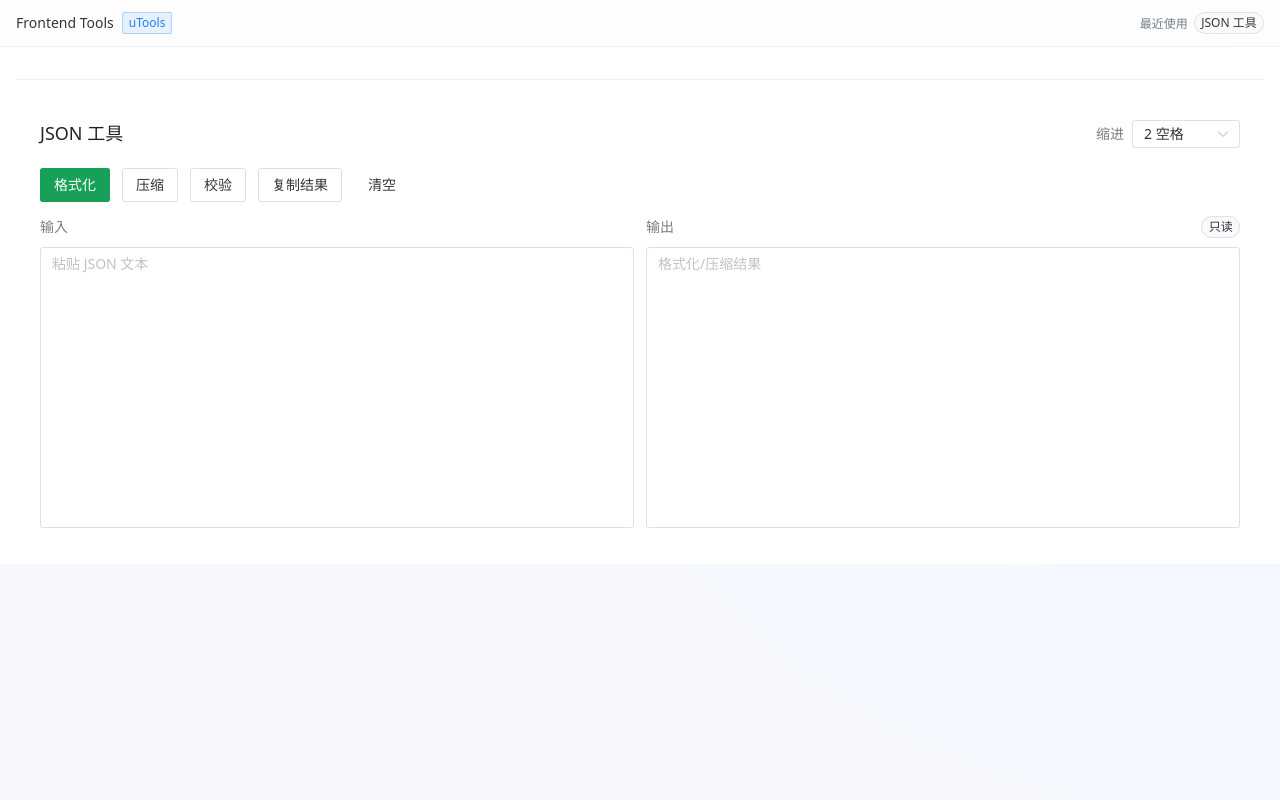
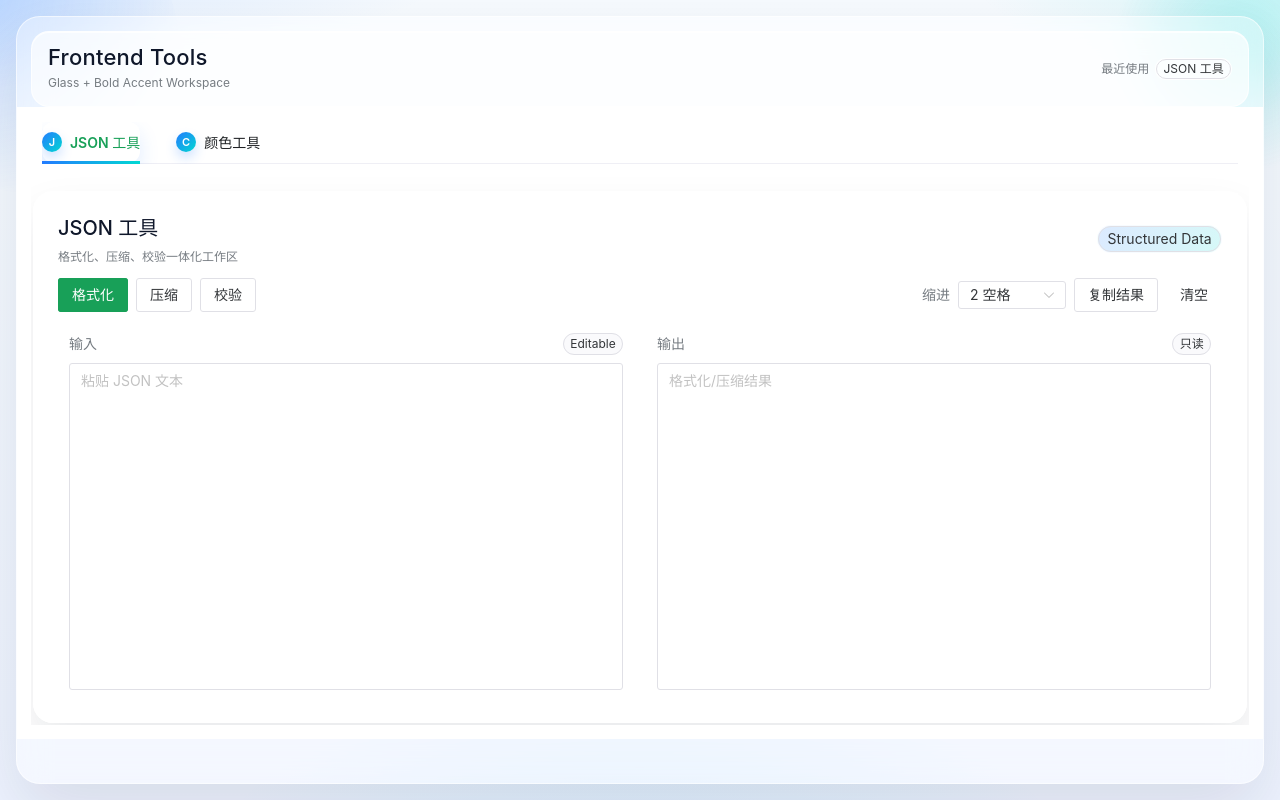
Before and after one commit to suyh1/frontend-tools-utools, a Vue app: page / in a window 1280 px wide. Built offline with nearby package versions, Linux system fonts and the light colour scheme.

Commit message:
feat: refresh ui with modern glass accent design

```diff
--- a/src/app/ToolShell.vue
+++ b/src/app/ToolShell.vue
@@ -53,67 +53,256 @@ onMounted(() => {
 
 <template>
   <n-config-provider>
-    <n-layout class="tool-shell">
-      <n-layout-header bordered class="tool-shell__header">
-        <n-flex justify="space-between" align="center">
-          <n-flex align="center" :size="8">
-            <n-text strong>Frontend Tools</n-text>
-            <n-tag size="small" type="info">uTools</n-tag>
-          </n-flex>
-          <n-flex align="center" :size="6">
+    <div class="tool-shell fade-up-enter-active">
+      <div class="tool-shell__orb tool-shell__orb--left" />
+      <div class="tool-shell__orb tool-shell__orb--right" />
+
+      <n-layout class="tool-shell__layout" :native-scrollbar="false">
+        <n-layout-header class="tool-shell__header">
+          <div class="tool-shell__header-card">
+            <n-flex justify="space-between" align="center" :wrap="false" class="tool-shell__header-row">
+              <div class="tool-shell__brand">
+                <n-text class="tool-shell__title" strong>Frontend Tools</n-text>
+                <n-text depth="3" class="tool-shell__subtitle">Glass + Bold Accent Workspace</n-text>
+              </div>
+
+              <n-flex align="center" :size="6" class="tool-shell__recent">
                 <n-text depth="3" class="tool-shell__recent-label">最近使用</n-text>
-            <n-tag v-for="name in recentToolNames" :key="name" size="small" round>
+                <n-tag v-for="name in recentToolNames" :key="name" size="small" round class="tool-shell__recent-tag">
                   {{ name }}
                 </n-tag>
               </n-flex>
             </n-flex>
+          </div>
         </n-layout-header>
 
         <n-layout-content class="tool-shell__content">
-        <n-tabs v-model:value="activeToolId" type="line" animated @update:value="handleToolChange">
-          <n-tab-pane v-for="tool in sortedTools" :key="tool.id" :name="tool.id" :tab="tool.name" />
+          <div class="tool-shell__tabs-wrap">
+            <n-tabs
+              v-model:value="activeToolId"
+              type="line"
+              animated
+              class="tool-shell__tabs"
+              @update:value="handleToolChange"
+            >
+              <n-tab-pane v-for="tool in sortedTools" :key="tool.id" :name="tool.id">
+                <template #tab>
+                  <span class="tool-shell__tab-label">
+                    <span class="tool-shell__tab-icon">{{ tool.icon }}</span>
+                    <span>{{ tool.name }}</span>
+                  </span>
+                </template>
+              </n-tab-pane>
             </n-tabs>
+          </div>
 
-        <div class="tool-shell__panel">
+          <transition name="panel-fade" mode="out-in">
+            <div class="tool-shell__panel" :key="activeToolId">
               <component :is="activeTool.component" v-if="activeTool" />
               <n-empty v-else description="未找到对应工具" />
             </div>
+          </transition>
         </n-layout-content>
       </n-layout>
+    </div>
   </n-config-provider>
 </template>
 
 <style scoped>
 .tool-shell {
+  position: relative;
   min-height: 100vh;
-  background: radial-gradient(circle at top right, #e7f2ff, #f5f8ff 45%, #f6f8fb 75%);
+  padding: 16px;
+  overflow: hidden;
+}
+
+.tool-shell__layout {
+  position: relative;
+  min-height: calc(100vh - 32px);
+  background: rgb(255 255 255 / 34%);
+  border: 1px solid rgb(255 255 255 / 58%);
+  border-radius: 24px;
+  box-shadow: 0 28px 68px rgb(15 23 42 / 11%);
+  backdrop-filter: blur(16px);
+}
+
+.tool-shell__orb {
+  position: absolute;
+  border-radius: 999px;
+  filter: blur(0);
+  pointer-events: none;
+  opacity: 0.65;
+}
+
+.tool-shell__orb--left {
+  top: -96px;
+  left: -110px;
+  width: 290px;
+  height: 290px;
+  background: radial-gradient(circle at 32% 32%, rgb(36 123 255 / 36%), transparent 72%);
+}
+
+.tool-shell__orb--right {
+  top: -78px;
+  right: -84px;
+  width: 250px;
+  height: 250px;
+  background: radial-gradient(circle at 50% 50%, rgb(0 216 210 / 34%), transparent 72%);
 }
 
 .tool-shell__header {
-  padding: 12px 16px;
-  background-color: rgb(255 255 255 / 86%);
-  backdrop-filter: blur(3px);
+  padding: 14px 14px 0;
+  background: transparent;
 }
 
-.tool-shell__content {
-  padding: 12px 16px 16px;
+.tool-shell__header-card {
+  border-radius: 18px;
+  padding: 14px 16px;
+  background: rgb(255 255 255 / 66%);
+  border: 1px solid rgb(255 255 255 / 72%);
+  box-shadow: inset 0 1px 0 rgb(255 255 255 / 78%);
 }
 
-.tool-shell__panel {
-  margin-top: 8px;
+.tool-shell__header-row {
+  gap: 10px;
+}
+
+.tool-shell__brand {
+  display: flex;
+  flex-direction: column;
+}
+
+.tool-shell__title {
+  font-size: 22px;
+  line-height: 1.08;
+  letter-spacing: 0.01em;
+  color: #0f172a;
+}
+
+.tool-shell__subtitle {
+  font-size: 12px;
+  margin-top: 4px;
+}
+
+.tool-shell__recent {
+  row-gap: 6px;
 }
 
 .tool-shell__recent-label {
   font-size: 12px;
 }
 
-@media (max-width: 720px) {
-  .tool-shell__header {
-    padding: 10px 12px;
+.tool-shell__recent-tag {
+  border: 1px solid rgb(255 255 255 / 80%);
+  background: rgb(255 255 255 / 62%);
 }
 
 .tool-shell__content {
-    padding: 10px 12px 14px;
+  padding: 10px 14px 14px;
+}
+
+.tool-shell__tabs-wrap {
+  border-radius: 16px;
+  border: 1px solid rgb(255 255 255 / 68%);
+  background: rgb(255 255 255 / 56%);
+  box-shadow: inset 0 1px 0 rgb(255 255 255 / 82%);
+  padding: 4px 10px 0;
+}
+
+.tool-shell__tab-label {
+  display: inline-flex;
+  align-items: center;
+  gap: 8px;
+  font-weight: 600;
+}
+
+.tool-shell__tab-icon {
+  width: 20px;
+  height: 20px;
+  border-radius: 999px;
+  display: inline-flex;
+  align-items: center;
+  justify-content: center;
+  font-size: 11px;
+  color: #fff;
+  background: linear-gradient(135deg, #247bff, #00d8d2);
+  box-shadow: 0 6px 12px rgb(36 123 255 / 22%);
+}
+
+.tool-shell__panel {
+  margin-top: 12px;
+  padding: 2px;
+  border-radius: 20px;
+}
+
+.tool-shell__tabs :deep(.n-tabs-nav) {
+  margin-bottom: 0;
+}
+
+.tool-shell__tabs :deep(.n-tabs-nav-scroll-content) {
+  gap: 4px;
+}
+
+.tool-shell__tabs :deep(.n-tabs-tab) {
+  margin-right: 0;
+  border-radius: 12px;
+  transition: all 220ms ease;
+}
+
+.tool-shell__tabs :deep(.n-tabs-tab.n-tabs-tab--active) {
+  background: rgb(255 255 255 / 70%);
+  box-shadow: 0 10px 20px rgb(36 123 255 / 14%);
+}
+
+.tool-shell__tabs :deep(.n-tabs-bar) {
+  background: linear-gradient(120deg, #247bff, #00d8d2);
+  height: 3px;
+  border-radius: 999px;
+}
+
+.panel-fade-enter-active,
+.panel-fade-leave-active {
+  transition: opacity 220ms ease, transform 220ms ease;
+}
+
+.panel-fade-enter-from,
+.panel-fade-leave-to {
+  opacity: 0;
+  transform: translateY(6px);
+}
+
+@media (max-width: 880px) {
+  .tool-shell {
+    padding: 10px;
+  }
+
+  .tool-shell__layout {
+    min-height: calc(100vh - 20px);
+    border-radius: 18px;
+  }
+
+  .tool-shell__header {
+    padding: 10px 10px 0;
+  }
+
+  .tool-shell__header-card {
+    padding: 12px;
+  }
+
+  .tool-shell__title {
+    font-size: 18px;
+  }
+
+  .tool-shell__subtitle {
+    display: none;
+  }
+
+  .tool-shell__recent {
+    display: none;
+  }
+
+  .tool-shell__content {
+    padding: 10px;
   }
 }
 </style>
--- a/src/main.css
+++ b/src/main.css
@@ -1,11 +1,16 @@
 :root {
-  font-family: "Avenir Next", "SF Pro Text", "PingFang SC", "Noto Sans SC", sans-serif;
-  color: #1f2937;
-  line-height: 1.5;
-  font-synthesis: none;
-  text-rendering: optimizelegibility;
-  -webkit-font-smoothing: antialiased;
-  -moz-osx-font-smoothing: grayscale;
+  --font-sans: "Avenir Next", "SF Pro Text", "PingFang SC", "Noto Sans SC", sans-serif;
+  --font-mono: "JetBrains Mono", "SF Mono", "Menlo", "Consolas", monospace;
+  --bg-base: #eef3ff;
+  --bg-secondary: #f7fbff;
+  --text-primary: #0f172a;
+  --text-secondary: #334155;
+  --glass-bg: rgb(255 255 255 / 64%);
+  --glass-border: rgb(255 255 255 / 72%);
+  --glass-shadow: 0 24px 56px rgb(15 23 42 / 10%);
+  --accent-start: #247bff;
+  --accent-end: #00d8d2;
+  --accent-gradient: linear-gradient(125deg, var(--accent-start), var(--accent-end));
 }
 
 * {
@@ -21,10 +26,29 @@ body,
 
 body {
   min-height: 100vh;
+  font-family: var(--font-sans);
+  line-height: 1.5;
+  color: var(--text-primary);
+  font-synthesis: none;
+  text-rendering: optimizelegibility;
+  -webkit-font-smoothing: antialiased;
+  -moz-osx-font-smoothing: grayscale;
   background:
-    radial-gradient(circle at 5% 5%, rgb(58 122 254 / 10%), transparent 30%),
-    radial-gradient(circle at 85% 10%, rgb(0 194 168 / 12%), transparent 35%),
-    #f5f7fb;
+    radial-gradient(1200px 420px at -8% -18%, rgb(36 123 255 / 24%), transparent 56%),
+    radial-gradient(860px 420px at 108% -12%, rgb(0 216 210 / 21%), transparent 52%),
+    radial-gradient(760px 460px at 50% 118%, rgb(56 189 248 / 14%), transparent 62%),
+    linear-gradient(180deg, var(--bg-secondary) 0%, var(--bg-base) 100%);
+  background-attachment: fixed;
+}
+
+code,
+pre,
+textarea {
+  font-family: var(--font-mono);
+}
+
+::selection {
+  background: rgb(36 123 255 / 22%);
 }
 
 ::-webkit-scrollbar {
@@ -32,8 +56,28 @@ body {
   height: 10px;
 }
 
+::-webkit-scrollbar-track {
+  background: rgb(255 255 255 / 42%);
+}
+
 ::-webkit-scrollbar-thumb {
   border-radius: 999px;
-  border: 2px solid #f5f7fb;
-  background: rgb(15 23 42 / 25%);
+  border: 2px solid rgb(255 255 255 / 48%);
+  background: linear-gradient(180deg, rgb(36 123 255 / 62%), rgb(0 216 210 / 62%));
 }
+
+.fade-up-enter-active {
+  animation: fade-up 260ms cubic-bezier(0.22, 1, 0.36, 1);
+}
+
+@keyframes fade-up {
+  from {
+    transform: translateY(8px);
+    opacity: 0;
+  }
+
+  to {
+    transform: translateY(0);
+    opacity: 1;
+  }
+}
--- a/src/tools/color/ColorTool.vue
+++ b/src/tools/color/ColorTool.vue
@@ -46,26 +46,32 @@ async function handleCopyGradient() {
 </script>
 
 <template>
-  <n-card title="颜色工具" :bordered="false" class="color-tool">
-    <template #header-extra>
+  <n-card :bordered="false" class="color-tool">
+    <div class="color-tool__hero">
+      <div>
+        <n-text class="color-tool__title" strong>颜色工具</n-text>
+        <n-text depth="3" class="color-tool__subtitle">颜色转换、渐变生成与可访问性检测</n-text>
+      </div>
       <n-space :size="8">
         <n-button size="small" @click="handleCopyGradient" data-testid="color-copy-gradient">复制渐变 CSS</n-button>
         <n-button size="small" quaternary @click="resetAll" data-testid="color-reset">重置</n-button>
       </n-space>
-    </template>
+    </div>
 
-    <n-space vertical :size="14">
-      <section>
+    <section class="color-section">
+      <div class="color-section__head">
         <n-text depth="3">输入颜色</n-text>
+        <n-tag round>Multi Format</n-tag>
+      </div>
+
       <n-input
         v-model:value="sourceInput"
         placeholder="支持 #HEX / rgb() / hsl()"
         data-testid="color-source-input"
       />
-        <n-alert v-if="sourceInvalid" type="error" title="颜色格式无效" style="margin-top: 8px" />
-      </section>
+      <n-alert v-if="sourceInvalid" type="error" title="颜色格式无效" class="color-section__alert" />
 
-      <n-grid :cols="3" :x-gap="10" :y-gap="10" class="color-tool__grid">
+      <n-grid :cols="3" :x-gap="10" :y-gap="10" class="color-tool__convert-grid">
         <n-grid-item>
           <n-text depth="3">HEX</n-text>
           <n-input :value="hexText" readonly data-testid="color-hex" />
@@ -79,27 +85,34 @@ async function handleCopyGradient() {
           <n-input :value="hslText" readonly data-testid="color-hsl" />
         </n-grid-item>
       </n-grid>
+    </section>
 
-      <section>
+    <div class="color-tool__dual-grid">
+      <section class="color-section">
+        <div class="color-section__head">
           <n-text depth="3">调色板</n-text>
+          <n-tag round>Palette</n-tag>
+        </div>
+
         <n-flex :size="8" wrap>
           <n-button
             v-for="color in basePalette"
             :key="color"
             tertiary
             @click="updateSourceColor(color)"
-            :style="{ border: '1px solid #d9d9d9' }"
+            class="color-palette-btn"
           >
             <span class="color-chip" :style="{ background: color }" />
             {{ color }}
           </n-button>
         </n-flex>
-        <n-flex v-if="recentColors.length" :size="8" wrap style="margin-top: 8px">
+
+        <n-flex v-if="recentColors.length" :size="8" wrap class="color-tool__recent-line">
           <n-tag
             v-for="recent in recentColors"
             :key="recent"
             round
-            :style="{ cursor: 'pointer' }"
+            class="color-tool__recent-tag"
             @click="updateSourceColor(recent)"
           >
             {{ recent }}
@@ -107,15 +120,15 @@ async function handleCopyGradient() {
         </n-flex>
       </section>
 
-      <section data-testid="gradient-section">
-        <n-flex justify="space-between" align="center">
+      <section class="color-section" data-testid="gradient-section">
+        <div class="color-section__head">
           <n-text depth="3">渐变生成器</n-text>
           <n-button size="small" @click="addGradientStop" :disabled="gradientStops.length >= 5" data-testid="gradient-add-stop">
             新增色标
           </n-button>
-        </n-flex>
+        </div>
 
-        <n-space vertical :size="8" style="margin-top: 8px">
+        <n-space vertical :size="8">
           <n-text depth="3">角度</n-text>
           <n-flex :size="10" align="center">
             <n-slider v-model:value="gradientAngle" :step="1" :min="0" :max="360" style="flex: 1" />
@@ -123,6 +136,7 @@ async function handleCopyGradient() {
           </n-flex>
 
           <n-flex v-for="(stop, index) in gradientStops" :key="`${index}-${stop}`" :size="8" align="center">
+            <n-tag size="small" class="color-tool__stop-index">{{ index + 1 }}</n-tag>
             <n-input :value="stop" @update:value="(value) => updateGradientStop(index, value)" />
             <n-button
               size="small"
@@ -138,10 +152,15 @@ async function handleCopyGradient() {
           <n-input :value="gradientCss" readonly placeholder="生成的 CSS" data-testid="gradient-css" />
         </n-space>
       </section>
+    </div>
 
-      <section data-testid="contrast-section">
+    <section class="color-section" data-testid="contrast-section">
+      <div class="color-section__head">
         <n-text depth="3">可访问性对比度（WCAG）</n-text>
-        <n-grid :cols="2" :x-gap="10" :y-gap="10" style="margin-top: 8px">
+        <n-tag round>Accessibility</n-tag>
+      </div>
+
+      <n-grid :cols="2" :x-gap="10" :y-gap="10">
         <n-grid-item>
           <n-text depth="3">前景色</n-text>
           <n-input v-model:value="foreground" data-testid="contrast-foreground" />
@@ -152,25 +171,84 @@ async function handleCopyGradient() {
         </n-grid-item>
       </n-grid>
 
-        <n-alert v-if="!contrastReport" type="warning" title="请输入合法颜色进行对比" style="margin-top: 8px" />
-        <n-flex v-else :size="8" style="margin-top: 8px" align="center" wrap>
+      <n-alert v-if="!contrastReport" type="warning" title="请输入合法颜色进行对比" class="color-section__alert" />
+      <n-flex v-else :size="8" class="color-tool__contrast-tags" align="center" wrap>
         <n-tag type="info">对比度 {{ contrastReport.ratio }}:1</n-tag>
         <n-tag :type="contrastReport.normalAA ? 'success' : 'error'">AA {{ contrastReport.normalAA ? '通过' : '不通过' }}</n-tag>
         <n-tag :type="contrastReport.normalAAA ? 'success' : 'error'">AAA {{ contrastReport.normalAAA ? '通过' : '不通过' }}</n-tag>
       </n-flex>
     </section>
-    </n-space>
   </n-card>
 </template>
 
 <style scoped>
 .color-tool {
-  border-radius: 14px;
-  background-color: rgb(255 255 255 / 92%);
+  border-radius: 20px;
+  background: rgb(255 255 255 / 68%);
+  border: 1px solid rgb(255 255 255 / 74%);
+  box-shadow: 0 22px 44px rgb(15 23 42 / 9%);
+  backdrop-filter: blur(14px);
 }
 
-.color-tool__grid {
-  margin-top: 4px;
+.color-tool__hero {
+  display: flex;
+  justify-content: space-between;
+  align-items: center;
+  gap: 10px;
+  margin-bottom: 12px;
+  flex-wrap: wrap;
+}
+
+.color-tool__title {
+  display: block;
+  font-size: 20px;
+  color: #0f172a;
+}
+
+.color-tool__subtitle {
+  display: block;
+  margin-top: 3px;
+  font-size: 12px;
+}
+
+.color-section {
+  border-radius: 16px;
+  border: 1px solid rgb(255 255 255 / 74%);
+  background: rgb(255 255 255 / 62%);
+  padding: 12px;
+}
+
+.color-section + .color-section,
+.color-tool__dual-grid,
+.color-tool__dual-grid + .color-section {
+  margin-top: 12px;
+}
+
+.color-section__head {
+  display: flex;
+  justify-content: space-between;
+  align-items: center;
+  gap: 8px;
+  margin-bottom: 8px;
+}
+
+.color-section__alert {
+  margin-top: 8px;
+}
+
+.color-tool__convert-grid {
+  margin-top: 10px;
+}
+
+.color-tool__dual-grid {
+  display: grid;
+  grid-template-columns: 1fr 1fr;
+  gap: 12px;
+}
+
+.color-palette-btn {
+  border: 1px solid rgb(255 255 255 / 80%);
+  background: rgb(255 255 255 / 62%);
 }
 
 .color-chip {
@@ -181,14 +259,38 @@ async function handleCopyGradient() {
   margin-right: 6px;
 }
 
-.gradient-preview {
-  height: 80px;
-  border-radius: 10px;
-  border: 1px solid rgb(15 23 42 / 8%);
+.color-tool__recent-line {
+  margin-top: 8px;
 }
 
-@media (max-width: 900px) {
-  .color-tool__grid {
+.color-tool__recent-tag {
+  cursor: pointer;
+  border: 1px solid rgb(255 255 255 / 80%);
+  background: rgb(255 255 255 / 62%);
+}
+
+.color-tool__stop-index {
+  min-width: 24px;
+  justify-content: center;
+}
+
+.gradient-preview {
+  height: 84px;
+  border-radius: 12px;
+  border: 1px solid rgb(15 23 42 / 8%);
+  box-shadow: inset 0 0 0 1px rgb(255 255 255 / 46%);
+}
+
+.color-tool__contrast-tags {
+  margin-top: 10px;
+}
+
+@media (max-width: 980px) {
+  .color-tool__dual-grid {
+    grid-template-columns: 1fr;
+  }
+
+  .color-tool__convert-grid {
     --n-bezier: ease;
   }
 }
--- a/src/tools/json/JsonTool.vue
+++ b/src/tools/json/JsonTool.vue
@@ -33,24 +33,31 @@ async function handleCopy() {
 </script>
 
 <template>
-  <n-card title="JSON 工具" :bordered="false" class="json-tool">
-    <template #header-extra>
-      <n-space align="center" :size="8">
-        <n-text depth="3">缩进</n-text>
-        <n-select v-model:value="indent" :options="indentOptions" size="small" style="width: 108px" />
-      </n-space>
-    </template>
+  <n-card :bordered="false" class="json-tool">
+    <div class="json-tool__hero">
+      <div>
+        <n-text class="json-tool__title" strong>JSON 工具</n-text>
+        <n-text depth="3" class="json-tool__subtitle">格式化、压缩、校验一体化工作区</n-text>
+      </div>
+      <n-tag class="json-tool__status" round>Structured Data</n-tag>
+    </div>
 
-    <n-space vertical :size="12">
-      <n-flex :wrap="false" :size="12" class="json-tool__actions">
+    <div class="json-tool__toolbar">
+      <n-space :size="8" class="json-tool__toolbar-main">
         <n-button type="primary" strong @click="runFormat" data-testid="json-format">格式化</n-button>
         <n-button @click="runMinify" data-testid="json-minify">压缩</n-button>
         <n-button @click="runValidate" data-testid="json-validate">校验</n-button>
+      </n-space>
+
+      <n-space :size="8" class="json-tool__toolbar-side" align="center">
+        <n-text depth="3">缩进</n-text>
+        <n-select v-model:value="indent" :options="indentOptions" size="small" style="width: 108px" />
         <n-button @click="handleCopy" data-testid="json-copy">复制结果</n-button>
         <n-button quaternary @click="reset" data-testid="json-clear">清空</n-button>
-      </n-flex>
+      </n-space>
+    </div>
 
-      <n-alert v-if="validated === true" type="success" title="JSON 校验通过" />
+    <n-alert v-if="validated === true" type="success" title="JSON 校验通过" class="json-tool__alert" />
 
     <n-alert
       v-if="error"
@@ -58,62 +65,139 @@ async function handleCopy() {
       title="JSON 校验失败"
       :content="`${error.message}${error.line !== null && error.column !== null ? ` (Line ${error.line}, Col ${error.column})` : ''}`"
       data-testid="json-error"
+      class="json-tool__alert"
     />
 
-      <div class="json-tool__grid">
-        <div class="json-tool__panel">
+    <div class="json-tool__workspace">
+      <section class="json-panel">
+        <div class="json-panel__header">
           <n-text depth="3">输入</n-text>
+          <n-tag size="small" round>Editable</n-tag>
+        </div>
+
         <n-input
           v-model:value="input"
           type="textarea"
           placeholder="粘贴 JSON 文本"
-            :autosize="{ minRows: 12, maxRows: 26 }"
+          :autosize="{ minRows: 14, maxRows: 26 }"
+          class="json-panel__textarea"
         />
-        </div>
-        <div class="json-tool__panel">
-          <n-flex justify="space-between" align="center">
+      </section>
+
+      <section class="json-panel">
+        <div class="json-panel__header">
           <n-text depth="3">输出</n-text>
           <n-tag size="small" round>只读</n-tag>
-          </n-flex>
+        </div>
+
         <n-input
           v-model:value="output"
           type="textarea"
           placeholder="格式化/压缩结果"
-            :autosize="{ minRows: 12, maxRows: 26 }"
+          :autosize="{ minRows: 14, maxRows: 26 }"
           readonly
+          class="json-panel__textarea"
         />
+      </section>
     </div>
-      </div>
-    </n-space>
   </n-card>
 </template>
 
 <style scoped>
 .json-tool {
-  border-radius: 14px;
-  background-color: rgb(255 255 255 / 92%);
+  border-radius: 20px;
+  background: rgb(255 255 255 / 68%);
+  border: 1px solid rgb(255 255 255 / 74%);
+  box-shadow: 0 22px 44px rgb(15 23 42 / 9%);
+  backdrop-filter: blur(14px);
 }
 
-.json-tool__actions {
-  overflow-x: auto;
-  padding-bottom: 2px;
+.json-tool__hero {
+  display: flex;
+  align-items: center;
+  justify-content: space-between;
+  gap: 10px;
+  margin-bottom: 12px;
 }
 
-.json-tool__grid {
+.json-tool__title {
+  display: block;
+  font-size: 20px;
+  color: #0f172a;
+}
+
+.json-tool__subtitle {
+  display: block;
+  margin-top: 3px;
+  font-size: 12px;
+}
+
+.json-tool__status {
+  background: linear-gradient(120deg, rgb(36 123 255 / 16%), rgb(0 216 210 / 16%));
+  border: 1px solid rgb(255 255 255 / 78%);
+}
+
+.json-tool__toolbar {
+  display: flex;
+  align-items: center;
+  justify-content: space-between;
+  gap: 10px;
+  margin-bottom: 10px;
+  flex-wrap: wrap;
+}
+
+.json-tool__toolbar-main {
+  flex-wrap: wrap;
+}
+
+.json-tool__toolbar-side {
+  flex-wrap: wrap;
+}
+
+.json-tool__alert {
+  margin-bottom: 10px;
+}
+
+.json-tool__workspace {
   display: grid;
   grid-template-columns: 1fr 1fr;
   gap: 12px;
 }
 
-.json-tool__panel {
-  display: flex;
-  flex-direction: column;
-  gap: 8px;
+.json-panel {
+  padding: 10px;
+  border-radius: 16px;
+  border: 1px solid rgb(255 255 255 / 74%);
+  background: rgb(255 255 255 / 62%);
 }
 
-@media (max-width: 900px) {
-  .json-tool__grid {
+.json-panel__header {
+  display: flex;
+  align-items: center;
+  justify-content: space-between;
+  margin-bottom: 8px;
+}
+
+.json-panel__textarea {
+  --n-color: rgb(255 255 255 / 78%);
+  --n-color-focus: rgb(255 255 255 / 92%);
+  --n-border-hover: rgb(36 123 255 / 42%);
+  --n-border-focus: rgb(36 123 255 / 52%);
+  --n-box-shadow-focus: 0 0 0 3px rgb(36 123 255 / 14%);
+}
+
+@media (max-width: 980px) {
+  .json-tool__workspace {
     grid-template-columns: 1fr;
+  }
+
+  .json-tool__hero {
+    align-items: flex-start;
+    flex-direction: column;
+  }
+
+  .json-tool__status {
+    align-self: flex-start;
   }
 }
 </style>
```
Also changed, not shown: 1 other file (tests, documents, lock files or other folders). Lines whose indentation alone changed are shown as unchanged.
